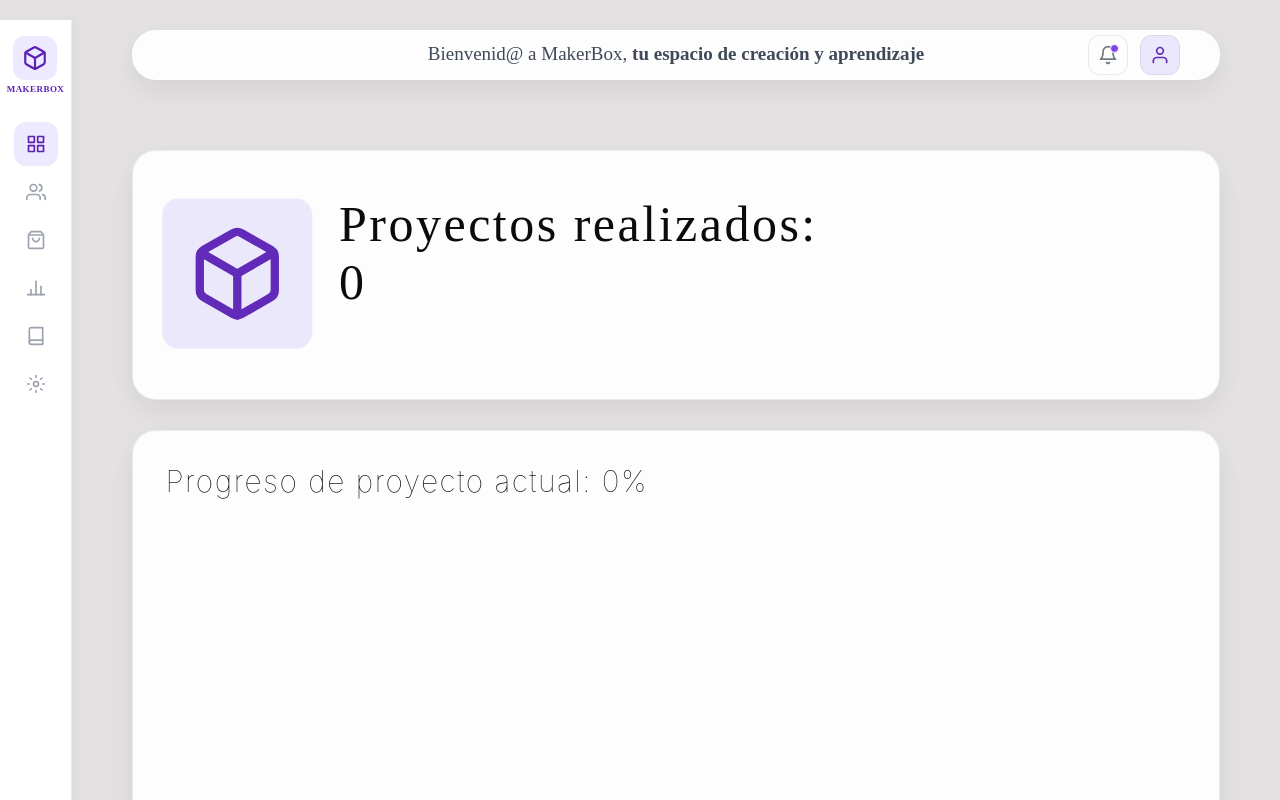
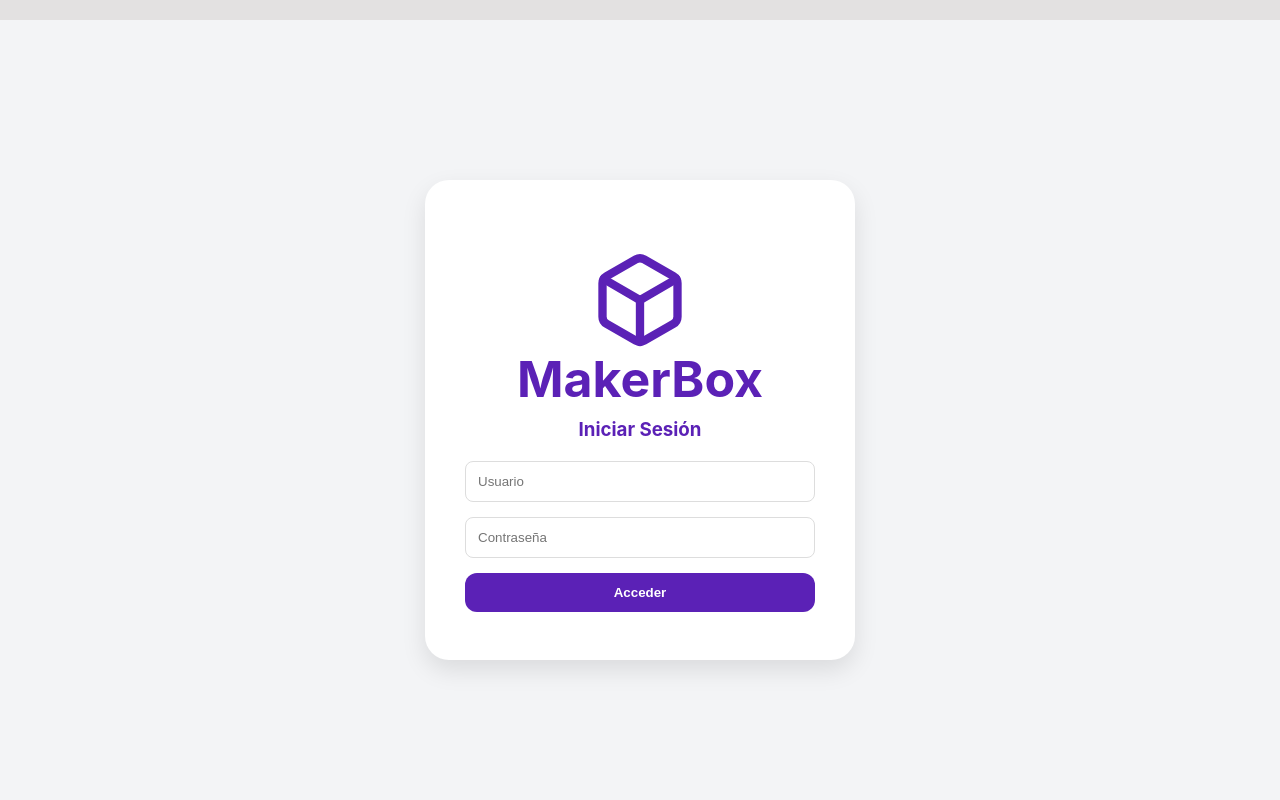
Before and after one commit to DiArrow/ContruSoftware, a React (Vite) app in the folder frontend/: page / in a window 1280 px wide. Shown: the top 800 px of the page. Built offline with nearby package versions, Linux system fonts and the light colour scheme.

Commit message:
feat(frontend): Implementar estructura y funcionalidad de login, además de refactorizar App.jsx

```diff
--- a/frontend/src/App.jsx
+++ b/frontend/src/App.jsx
@@ -1,5 +1,5 @@
 import { useState } from 'react';
-import './index.css';
+import Login from './components/Login';
 
 //Iconos presentes mediante figuras geométricas
 //Iconos para la sidebar
@@ -466,7 +466,7 @@ function CentralPanel({ children }) {
           position: 'relative',
           top: '50%',
           left: '50%',
-          transform: 'translate(-93%, -80%)',
+          transform: 'translate(-93%, -50%)',
           display: 'flex',
           flexDirection: 'column',
           alignItems: 'center',
@@ -547,10 +547,14 @@ function LowerPanel({ children }) {
 
 //App (llamada de funciones)
 export default function App() {
+  const [loggedIn, setLoggedIn] = useState(false); // Estado para controlar si el usuario ha iniciado sesión
+
+  if (!loggedIn) {
+    return <Login onLogin={() => setLoggedIn(true)} />;
+  }
   return (
     <div style={{ display: 'flex', minHeight: '100vh' }}>
       <Sidebar />
-
       <div
         style={{
           flex: 1,
@@ -562,16 +566,9 @@ export default function App() {
         <div style={{ flex: 1, minWidth: 0 }}>
           <TopPanel>
             <Topbar />
-            <p></p>
           </TopPanel>
-
-          <CentralPanel>
-            <p></p>
-          </CentralPanel>
-
-          <LowerPanel>
-            <p></p>
-          </LowerPanel>
+          <CentralPanel></CentralPanel>
+          <LowerPanel></LowerPanel>
         </div>
       </div>
     </div>
--- /dev/null
+++ b/frontend/src/components/Login.jsx
@@ -0,0 +1,84 @@
+const IconLogin = () => (
+  <svg
+    width="100"
+    height="100"
+    viewBox="0 0 24 24"
+    fill="none"
+    stroke="currentColor"
+    strokeWidth="2"
+    strokeLinecap="round"
+    strokeLinejoin="round"
+    color="#5b21b6"
+  >
+    <path d="M21 16V8a2 2 0 0 0-1-1.73l-7-4a2 2 0 0 0-2 0l-7 4A2 2 0 0 0 3 8v8a2 2 0 0 0 1 1.73l7 4a2 2 0 0 0 2 0l7-4A2 2 0 0 0 21 16z" />
+    <polyline points="3.27 6.96 12 12.01 20.73 6.96" />
+    <line x1="12" y1="22.08" x2="12" y2="12" />
+  </svg>
+);
+
+export default function Login({ onLogin }) {
+  return (
+    <div
+      style={{
+        height: '100vh',
+        display: 'flex',
+        alignItems: 'center',
+        justifyContent: 'center',
+        backgroundColor: '#f3f4f6',
+        fontFamily: 'Inter, sans-serif',
+      }}
+    >
+      <div
+        style={{
+          backgroundColor: '#ffffff',
+          padding: '40px',
+          borderRadius: '24px',
+          boxShadow: '0 10px 25px rgba(0,0,0,0.1)',
+          textAlign: 'center',
+          width: '350px',
+          height: '400px',
+          display: 'flex',
+          flexDirection: 'column',
+          justifyContent: 'center',
+        }}
+      >
+        <h1 style={{ color: '#5b21b6', marginBottom: '-50px' }}>
+          <IconLogin />
+        </h1>
+        <h2
+          style={{ color: '#5b21b6', marginBottom: '-10px', fontSize: '50px' }}
+        >
+          MakerBox
+        </h2>
+        <h3 style={{ color: '#5b21b6', marginBottom: '20px' }}>
+          Iniciar Sesión
+        </h3>
+        <input type="text" placeholder="Usuario" style={inputStyle} />
+        <input type="password" placeholder="Contraseña" style={inputStyle} />
+        <button
+          onClick={onLogin}
+          style={{
+            width: '100%',
+            padding: '12px',
+            backgroundColor: '#5b21b6',
+            color: 'white',
+            border: 'none',
+            borderRadius: '12px',
+            cursor: 'pointer',
+            fontWeight: '600',
+          }}
+        >
+          Acceder
+        </button>
+      </div>
+    </div>
+  );
+}
+const inputStyle = {
+  width: '100%',
+  padding: '12px',
+  marginBottom: '15px',
+  borderRadius: '8px',
+  border: '1px solid #ddd',
+  boxSizing: 'border-box',
+};
```
Also changed, not shown: 1 other file (tests, documents, lock files or other folders).
